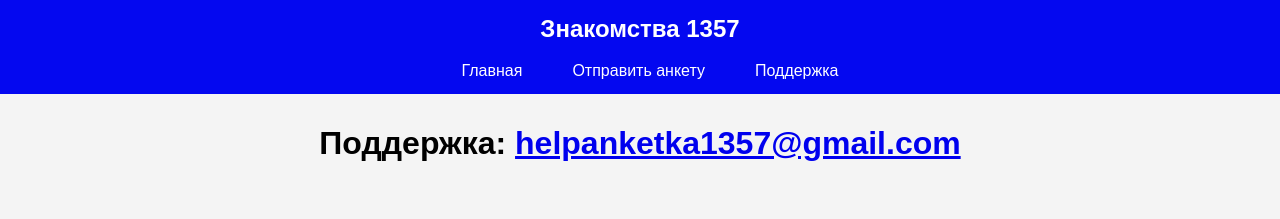
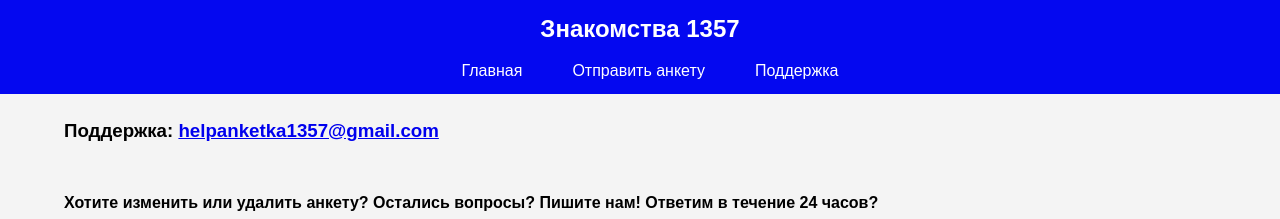
Before and after one commit to anketka1357/1357, a plain HTML site: page help.html in a window 1280 px wide. Shown: the top 219 px of the page. Drawn offline with Linux system fonts and the light colour scheme.

Commit message:
Update help.html

```diff
--- a/help.html
+++ b/help.html
@@ -27,7 +27,7 @@
     </nav>
   </header><br><br><br>
 <main class="container">
-        <h1>Поддержка: <a href="mailto:helpanketka1357@gmail.com">helpanketka1357@gmail.com</a></h1><br>
+        <h3>Поддержка: <a href="mailto:helpanketka1357@gmail.com">helpanketka1357@gmail.com</a></h3><br>
         <b>Хотите изменить или удалить анкету? Остались вопросы? Пишите нам! Ответим в течение 24 часов?</b><br><br>
         <iframe src="https://yoomoney.ru/quickpay/fundraise/widget?billNumber=1EAL6FNIFO3.251128&" width="100%" height="480" frameborder="0" allowtransparency="true" scrolling="no"></iframe>
 </main>
```
